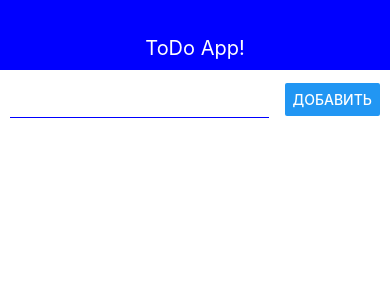
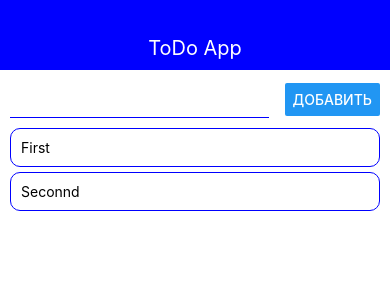
Before and after one commit to JackCat1/rn-todo, a React Native app: screen / in a window 390 px wide. Shown: the top 300 px of the page. Built offline with nearby package versions, Linux system fonts and the light colour scheme.

Commit message:
add form list

```diff
--- a/App.js
+++ b/App.js
@@ -1,15 +1,36 @@
-import React from 'react';
-import { StyleSheet, Text, View } from 'react-native';
+import React,{useState} from 'react';
+import { StyleSheet, Text, View,ScrollView } from 'react-native';
 
 import {Navbar} from './src/components/navbar/Navbar'
 import { ToDoForm } from './src/components/toDoForm/ToDoForm';
+import { ToDoList } from './src/components/toDoList/ToDoList';
 
 export default function App() {
+  const [list,setState] = useState([
+    {
+      id:'1',
+      title:'First'
+    },
+    {
+      id:'2',
+      title:'Seconnd'
+    }
+  ])
+  const addToDo = title=>{
+    setState(prev=>[...prev,{
+      id:Date.now().toString(),
+      title
+    }])
+  }
+  const removeToDo = id=>{
+    setState(prev => prev.filter(item=>item.id!==id))
+  }
   return (
     <View>
       <Navbar/>
       <View style={style.content}>
-        <ToDoForm/>
+        <ToDoForm addToDo={addToDo}/>
+          <ToDoList list={list} removeToDo={removeToDo}/>
       </View>
     </View>
   );
--- a/src/components/navbar/Navbar.js
+++ b/src/components/navbar/Navbar.js
@@ -4,7 +4,7 @@ import {StyleSheet,View,Text} from 'react-native'
 export const Navbar = ()=>{
     return (
         <View style={style.navbar}>
-            <Text style={style.text}>ToDo App!</Text>
+            <Text style={style.text}>ToDo App</Text>
         </View>
     )
 }
--- a/src/components/toDoForm/ToDoForm.js
+++ b/src/components/toDoForm/ToDoForm.js
@@ -1,11 +1,20 @@
-import React from 'react'
+import React,{useState} from 'react'
 import {StyleSheet,View,TextInput,Button} from 'react-native'
 
-export const ToDoForm = ()=>{
+export const ToDoForm = ({addToDo})=>{
+    const [value,onChangeText]=useState('')
+    const sendToDo = (title)=>{
+        addToDo(title)
+        onChangeText('')
+    }
     return (
         <View style={style.wrap}>
-            <TextInput style={style.input}/>
-            <Button title="Добавить"/>
+            <TextInput
+                style={style.input}
+                onChangeText={onChangeText}
+                value={value}
+            />
+            <Button title="Добавить" onPress={()=>sendToDo(value)}/>
         </View>
     )
 }
--- /dev/null
+++ b/src/components/toDoList/ToDoList.js
@@ -0,0 +1,33 @@
+import React from 'react'
+import {StyleSheet,View,FlatList,Text,TouchableOpacity} from 'react-native'
+
+export const ToDoList = ({list,removeToDo})=>{
+    return (
+        <View style={style.wrap}>
+            <FlatList
+                data={list}
+                renderItem={({item})=>(
+                    <TouchableOpacity onLongPress={()=>removeToDo(item.id)}>
+                        <Text style={style.item}>{item.title}</Text>
+                    </TouchableOpacity>
+                )}
+                keyExtractor={item=>item.id}
+            />
+        </View>
+    )
+}
+
+const style = StyleSheet.create({
+    wrap:{
+        paddingVertical:10
+    },
+    item:{
+        flexDirection:'row',
+        padding:10,
+        borderWidth:1,
+        borderStyle:'solid',
+        borderColor:'blue',
+        marginBottom:5,
+        borderRadius:10
+    }
+})
```
